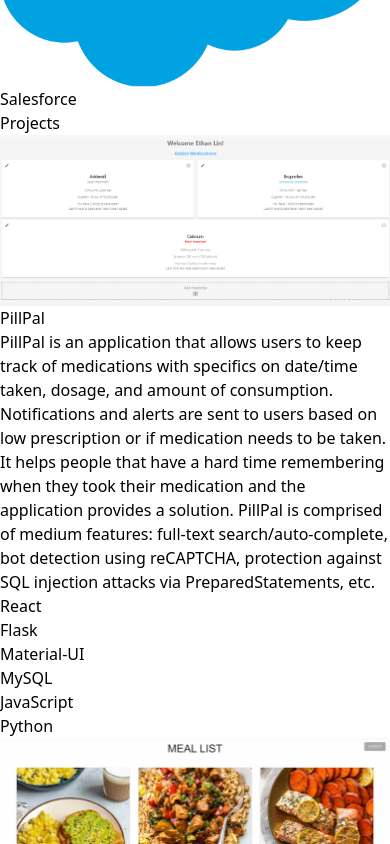
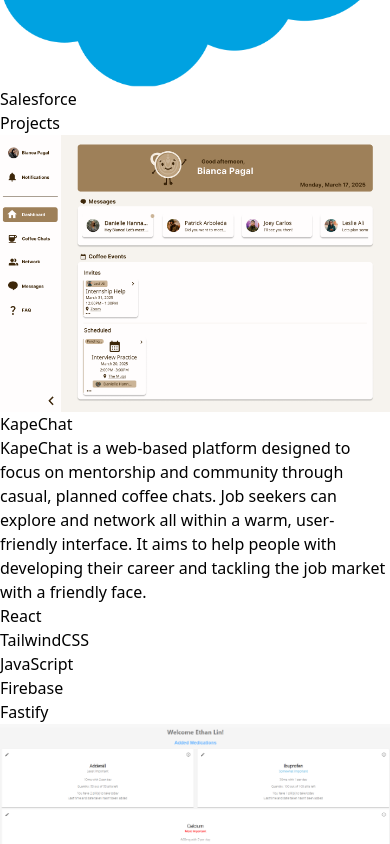
Before and after one commit to ethanlin03/ethanlin03.github.io, a React (Vite) app: page /home in a window 390 px wide. Shown: the part 6800-7644 px from the top of the page. Built offline with nearby package versions, Linux system fonts and the light colour scheme.

Commit message:
Added kapechat most recent project

```diff
--- a/src/components/ProjectCard.jsx
+++ b/src/components/ProjectCard.jsx
@@ -4,7 +4,7 @@
 const ProjectCard = ({ imageSrc, title, skills, description }) => {
     return (
         <div
-            className="relative flex flex-col md:flex-row w-full max-w-[80rem] rounded-xl bg-white bg-clip-border text-gray-700 shadow-xl"
+            className="relative flex flex-col md:flex-row w-full max-w-[80rem] rounded-xl bg-white bg-clip-border text-gray-700 shadow-xl max-h-[500px]"
         >
             <div
                 className="relative m-0 overflow-hidden rounded-t-xl md:rounded-r-none md:rounded-l-xl bg-white bg-clip-border text-gray-700 aspect-w-16 aspect-h-9 md:aspect-w-40 md:aspect-h-10 w-full md:w-1/2"
--- a/src/pages/ProjectsPage.jsx
+++ b/src/pages/ProjectsPage.jsx
@@ -5,6 +5,7 @@
 import invitation from "../assets/invitation.png";
 import checkers from "../assets/checkers.svg";
 import rps from "../assets/rps.png";
+import kapechat from "../assets/kapechat.png"
 import { motion } from "framer-motion";
 
 const ProjectsPage = ({ needNavBar }) => {
@@ -21,6 +22,14 @@
                 Projects
             </motion.h1>
             <div className="mt-10 flex flex-col items-center gap-8 mb-20">
+            <ProjectCard
+                imageSrc={kapechat}
+                title={"KapeChat"}
+                skills={[{ text: "React" }, { text: "TailwindCSS" }, { text: "JavaScript" }, { text: "Firebase" }, { text: "Fastify" }]}
+                description="KapeChat is a web-based platform designed to focus on mentorship and community through casual, planned coffee chats. Job seekers can explore and network all within a warm, user-friendly interface.
+                It aims to help people with developing their career and tackling the job market with a friendly face.
+                "
+            />
             <ProjectCard
                 imageSrc={pillpal}
                 title={"PillPal"}
```
Also changed, not shown: src/assets/fip_logo.png (added), src/assets/kapechat.png (added).
